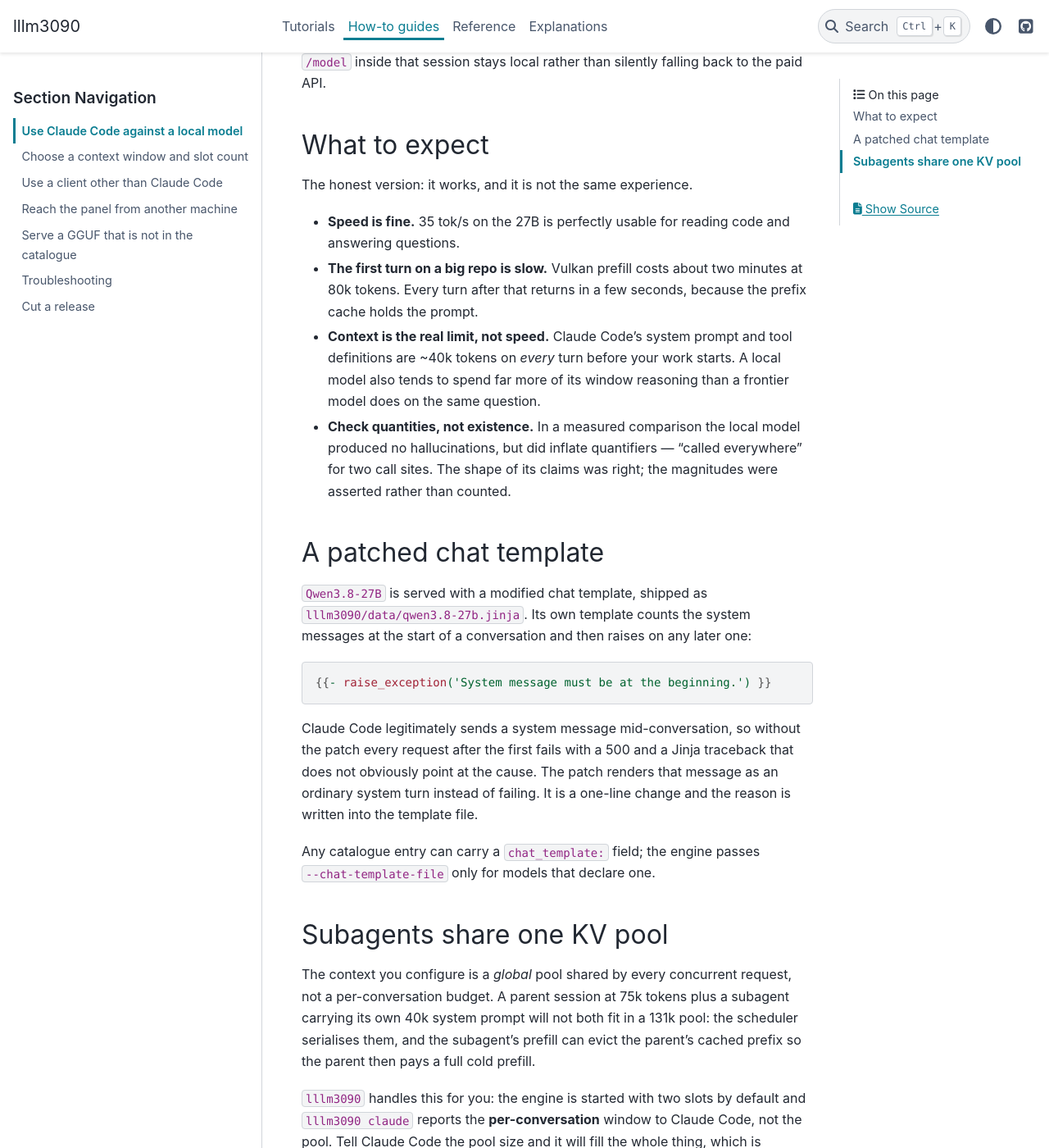
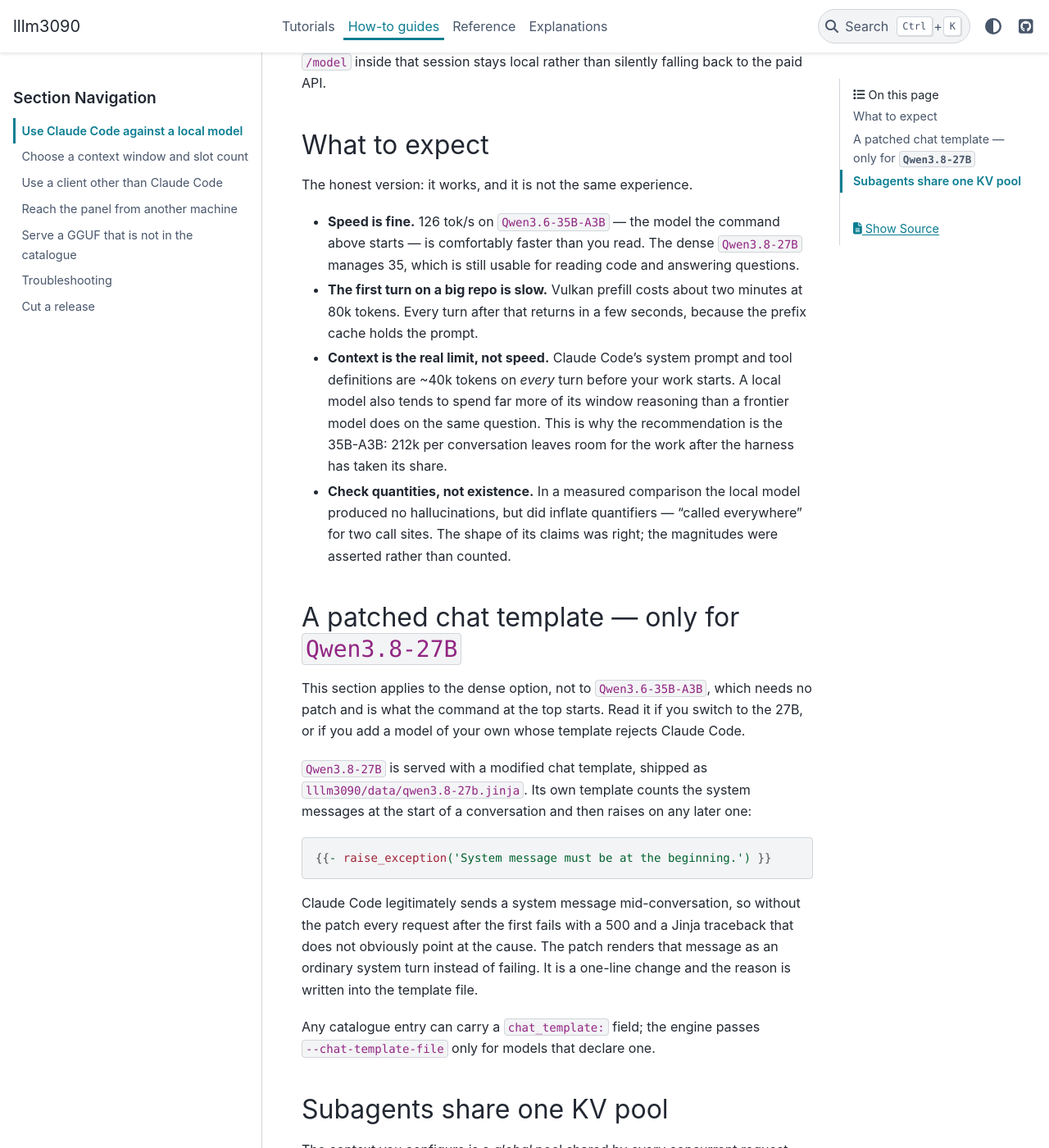
Before and after one commit to gilesknap/lllm3090, a Sphinx documentation site: the page built from docs/how-to/claude-code.md, in a window 1280 px wide and 1400 px high, scrolled down 691 px. Shown: the whole window at 82% size. Built offline with Sphinx 7.4.7 and the PyData theme 0.15.4, drawn with Linux system fonts in a browser that asks for light colours; the version number could not be read and is left out.

Commit message:
Say why the 35B-A3B wins, rather than calling it the fastest
CodeRabbit on #6, three things.

gpt-oss-20b is measured at 160 tok/s against the 35B-A3B's 126, so
"fastest here" was wrong in the README, in what `setup` prints, and in
the catalogue note. The recommendation stands on speed *and* context
together -- 126 tok/s is the fastest of the models that also reach a
full 262k window -- so it now says that, and names gpt-oss-20b as the
faster option in half the room.

The Claude Code how-to changed its opening command to the 35B-A3B but
left "What to expect" quoting 35 tok/s and a chat-template section
about the 27B, so the page contradicted its own first block. Speeds are
now the model the command starts, and the template section is labelled
as the dense option's.

The recommendation test's docstring allowed a slower pick "when the
reason is documented" while the assert rejected every one. The reason
is now something the test can check: a faster-with-no-less-context
model may be passed over only if the recommended entry's own notes name
it -- in the catalogue, where the panel shows it.

Co-Authored-By: Claude Opus 5 <noreply@anthropic.com>
Claude-Session: https://claude.ai/code/session_011fD2XupyBnpLGjzZvJaXec

```diff
--- a/docs/how-to/claude-code.md
+++ b/docs/how-to/claude-code.md
@@ -32,21 +32,28 @@ the paid API.
 
 The honest version: it works, and it is not the same experience.
 
-- **Speed is fine.** 35 tok/s on the 27B is perfectly usable for reading code
-  and answering questions.
+- **Speed is fine.** 126 tok/s on `Qwen3.6-35B-A3B` — the model the command
+  above starts — is comfortably faster than you read. The dense `Qwen3.8-27B`
+  manages 35, which is still usable for reading code and answering questions.
 - **The first turn on a big repo is slow.** Vulkan prefill costs about two
   minutes at 80k tokens. Every turn after that returns in a few seconds,
   because the prefix cache holds the prompt.
 - **Context is the real limit, not speed.** Claude Code's system prompt and tool
   definitions are ~40k tokens on *every* turn before your work starts. A local
   model also tends to spend far more of its window reasoning than a frontier
-  model does on the same question.
+  model does on the same question. This is why the recommendation is the
+  35B-A3B: 212k per conversation leaves room for the work after the harness has
+  taken its share.
 - **Check quantities, not existence.** In a measured comparison the local model
   produced no hallucinations, but did inflate quantifiers — "called everywhere"
   for two call sites. The shape of its claims was right; the magnitudes were
   asserted rather than counted.
 
-## A patched chat template
+## A patched chat template — only for `Qwen3.8-27B`
+
+This section applies to the dense option, not to `Qwen3.6-35B-A3B`, which needs
+no patch and is what the command at the top starts. Read it if you switch to
+the 27B, or if you add a model of your own whose template rejects Claude Code.
 
 `Qwen3.8-27B` is served with a modified chat template, shipped as
 `lllm3090/data/qwen3.8-27b.jinja`. Its own template counts the system messages
--- a/src/lllm3090/data/models.yaml
+++ b/src/lllm3090/data/models.yaml
@@ -59,7 +59,9 @@ models:
       unusually cheap (20 KiB/token against the 27B's 64), which is what puts
       the full 262k context in reach -- 212k per conversation with a slot spare
       for a subagent. Cold prefill at 40k is 21 s, warm 0.1 s. The default
-      recommendation: fastest useful model here and the longest context.
+      recommendation: the fastest model that also reaches a full 262k context.
+      gpt-oss-20b decodes faster at 160 tok/s, in 128k of room -- take that one
+      if the work fits and speed matters more than the window.
 
   - id: qwen3.6-35b-a3b-q4ks
     name: Qwen3.6-35B-A3B-Q4KS
```
Also changed, not shown: README.md (+4 -2 lines), 2 other files.
